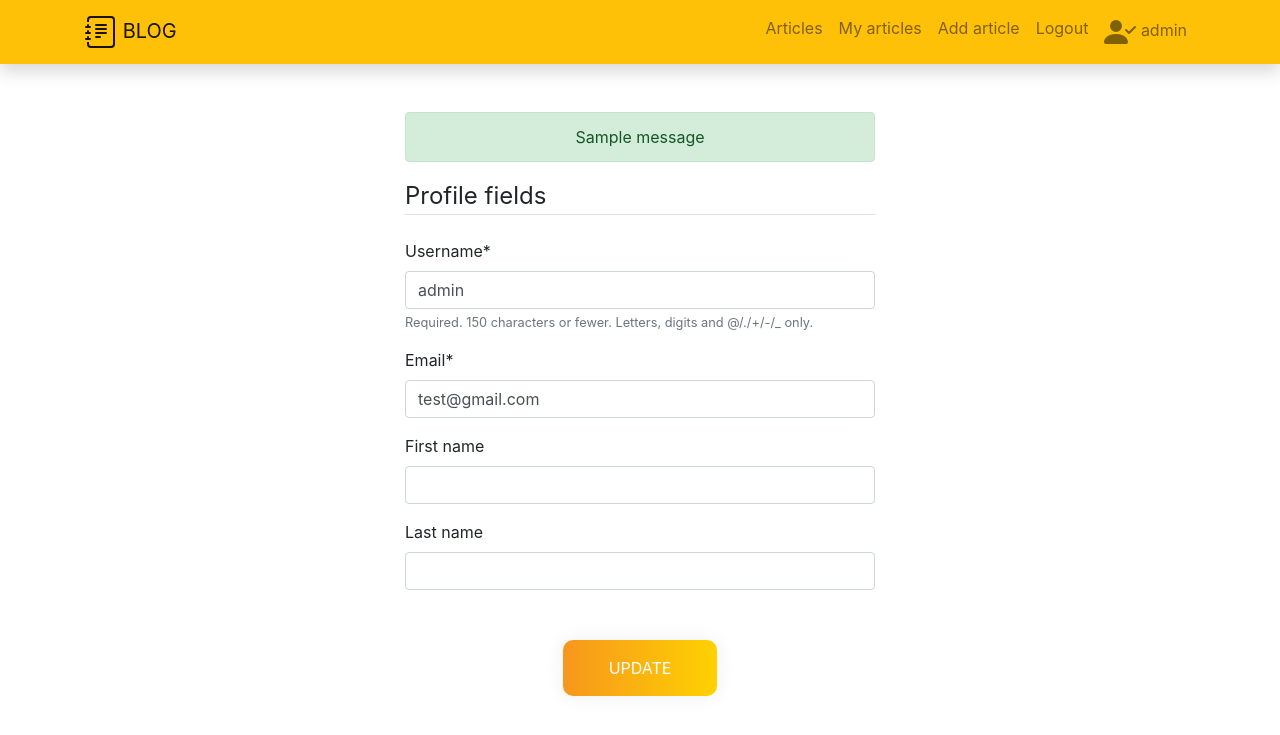
After one commit to dovydasbarckus/blogs, a Django app: page /profile/ in a window 1280 px wide. The commit adds this page. Shown: the top 735 px of the page. Run offline with Django 4.2, Linux system fonts and the light colour scheme; a user stored in the database is signed in; one stand-in notice (Sample message) is shown; some libraries are stand-ins or nearby versions.

Commit message:
added profile

```diff
--- a/mysite/blog/forms.py
+++ b/mysite/blog/forms.py
@@ -1,4 +1,4 @@
-from tinymce.models import HTMLField
+from django.contrib.auth.models import User
 from .models import ArticleComment
 from django import forms
 
@@ -13,3 +13,10 @@ class ArticleCommentForm(forms.ModelForm):
             'created': forms.HiddenInput(),
             'comment': forms.TextInput(attrs={'class': 'form-control'}),
         }
+
+
+class UserUpdateForm(forms.ModelForm):
+    email = forms.EmailField()
+    class Meta:
+        model = User
+        fields = ['username', 'email', 'first_name', 'last_name']
--- a/mysite/blog/templates/base.html
+++ b/mysite/blog/templates/base.html
@@ -3,6 +3,7 @@
 <html lang="en">
 <head>
     <title>{% block title %}{% endblock %}</title>
+    <link rel="icon" type="image/x-icon" href="/static/blog.png">
     <meta charset="utf-8">
     <meta name="viewport" content="width=device-width, initial-scale=1">
     <link rel="stylesheet" href="https://maxcdn.bootstrapcdn.com/bootstrap/4.5.0/css/bootstrap.min.css">
@@ -15,7 +16,7 @@
 
 <nav class="navbar navbar-expand-lg navbar-light bg-warning static-top mb-5 shadow">
     <div class="container">
-        <a class="navbar-brand" href="#">
+        <a class="navbar-brand" href="{% url 'articles' %}">
            <svg xmlns="http://www.w3.org/2000/svg" width="32" height="32" fill="currentColor" class="bi bi-journal-text" viewBox="0 0 16 16">
               <path d="M5 10.5a.5.5 0 0 1 .5-.5h2a.5.5 0 0 1 0 1h-2a.5.5 0 0 1-.5-.5zm0-2a.5.5 0 0 1 .5-.5h5a.5.5 0 0 1 0 1h-5a.5.5 0 0 1-.5-.5zm0-2a.5.5 0 0 1 .5-.5h5a.5.5 0 0 1 0 1h-5a.5.5 0 0 1-.5-.5zm0-2a.5.5 0 0 1 .5-.5h5a.5.5 0 0 1 0 1h-5a.5.5 0 0 1-.5-.5z"/>
               <path d="M3 0h10a2 2 0 0 1 2 2v12a2 2 0 0 1-2 2H3a2 2 0 0 1-2-2v-1h1v1a1 1 0 0 0 1 1h10a1 1 0 0 0 1-1V2a1 1 0 0 0-1-1H3a1 1 0 0 0-1 1v1H1V2a2 2 0 0 1 2-2z"/>
@@ -34,8 +35,8 @@
           {% if user.is_authenticated %}
             <li class="nav-item"><a class="nav-link" href="{% url 'my_articles' %}">My articles</a></li>
             <li class="nav-item"><a class="nav-link" href="{% url 'article_create' %}">Add article</a></li>
-            <li class="nav-item"><a class="nav-link" href="{% url 'logout'%}">Logout</a></li>
-            <li class="nav-item"><a class="nav-link" href="#">
+            <li class="nav-item"><a class="nav-link" href="{% url 'logout' %}">Logout</a></li>
+            <li class="nav-item"><a class="nav-link" href="{% url 'profile' %}">
                  <svg xmlns="http://www.w3.org/2000/svg" width="32" height="32" fill="currentColor" class="bi bi-person-check-fill" viewBox="0 0 16 16">
                       <path fill-rule="evenodd" d="M15.854 5.146a.5.5 0 0 1 0 .708l-3 3a.5.5 0 0 1-.708 0l-1.5-1.5a.5.5 0 0 1 .708-.708L12.5 7.793l2.646-2.647a.5.5 0 0 1 .708 0z"/>
                       <path d="M1 14s-1 0-1-1 1-4 6-4 6 3 6 4-1 1-1 1H1zm5-6a3 3 0 1 0 0-6 3 3 0 0 0 0 6z"/>
--- /dev/null
+++ b/mysite/blog/templates/profile.html
@@ -0,0 +1,25 @@
+{% extends "base.html" %}
+{% load crispy_forms_tags %}
+{% block title %}Profile{% endblock %}
+{% block content %}
+    <div class="container d-flex flex-column justify-content-center" style="max-width:500px;">
+        {% if messages %}
+            {% for message in messages %}
+                <div {% if message.tags %} class="{{ message.tags}} container alert text-center"{% endif %} role="alert" style="max-width:500px;">
+                   {{ message }}
+                </div>
+            {% endfor %}
+    {% endif %}
+
+       <form method="POST" enctype="multipart/form-data">
+            {% csrf_token %}
+            <fieldset class="form-group">
+                <legend class="border-bottom mb-4 mt-2">Profile fields</legend>
+                {{ u_form|crispy }}
+            </fieldset>
+            <div class="form-group my-4 d-flex justify-content-center">
+                <button class="btn btn btn-grad" type="submit">Update</button>
+            </div>
+        </form>
+    </div>
+{% endblock content %}
--- a/mysite/blog/urls.py
+++ b/mysite/blog/urls.py
@@ -5,6 +5,7 @@ from django.urls import path
 from . import views
 
 urlpatterns = [
+    path('profile/', views.profile, name='profile'),
     path('register/', views.register, name='register'),
     path('articles/', views.ArticlesListView.as_view(), name='articles'),
     path('articles/create', views.ArticleCreateView.as_view(), name='article_create'),
--- a/mysite/blog/views.py
+++ b/mysite/blog/views.py
@@ -1,3 +1,4 @@
+from django.contrib.auth.decorators import login_required
 from django.contrib.auth.mixins import LoginRequiredMixin, UserPassesTestMixin
 from django.contrib.auth.models import User
 from django.shortcuts import redirect, render
@@ -5,8 +6,8 @@ from django.urls import reverse
 from django.views.decorators.csrf import csrf_protect
 from django.contrib import messages
 from django.views.generic.edit import FormMixin
-from .forms import ArticleCommentForm
-from django.shortcuts import render, get_object_or_404
+from .forms import ArticleCommentForm, UserUpdateForm
+
 
 from .models import Article, ArticleComment
 from django.views.generic import (
@@ -140,7 +141,6 @@ class ArticleCommentDeleteView(LoginRequiredMixin, UserPassesTestMixin, DeleteVi
         return self.request.user == articleComment.reviewer
 
 
-
 @csrf_protect
 def register(request):
     if request.method == "POST":
@@ -167,3 +167,21 @@ def register(request):
             messages.error(request, 'Password do not match!')
             return redirect('register')
     return render(request, 'registration/register.html')
+
+
+@login_required
+def profile(request):
+    if request.method == "POST":
+        u_form = UserUpdateForm(request.POST, instance=request.user)
+        if u_form.is_valid():
+            u_form.save()
+            messages.success(request, f"Profile saved")
+            return redirect('profile')
+        else:
+            messages.error(request, f"Error acquired")
+    else:
+        u_form = UserUpdateForm(instance=request.user)
+    context = {
+        'u_form': u_form,
+    }
+    return render(request, 'profile.html', context)
```
Also changed, not shown: mysite/db.sqlite3, mysite/static/blog.png (added).
